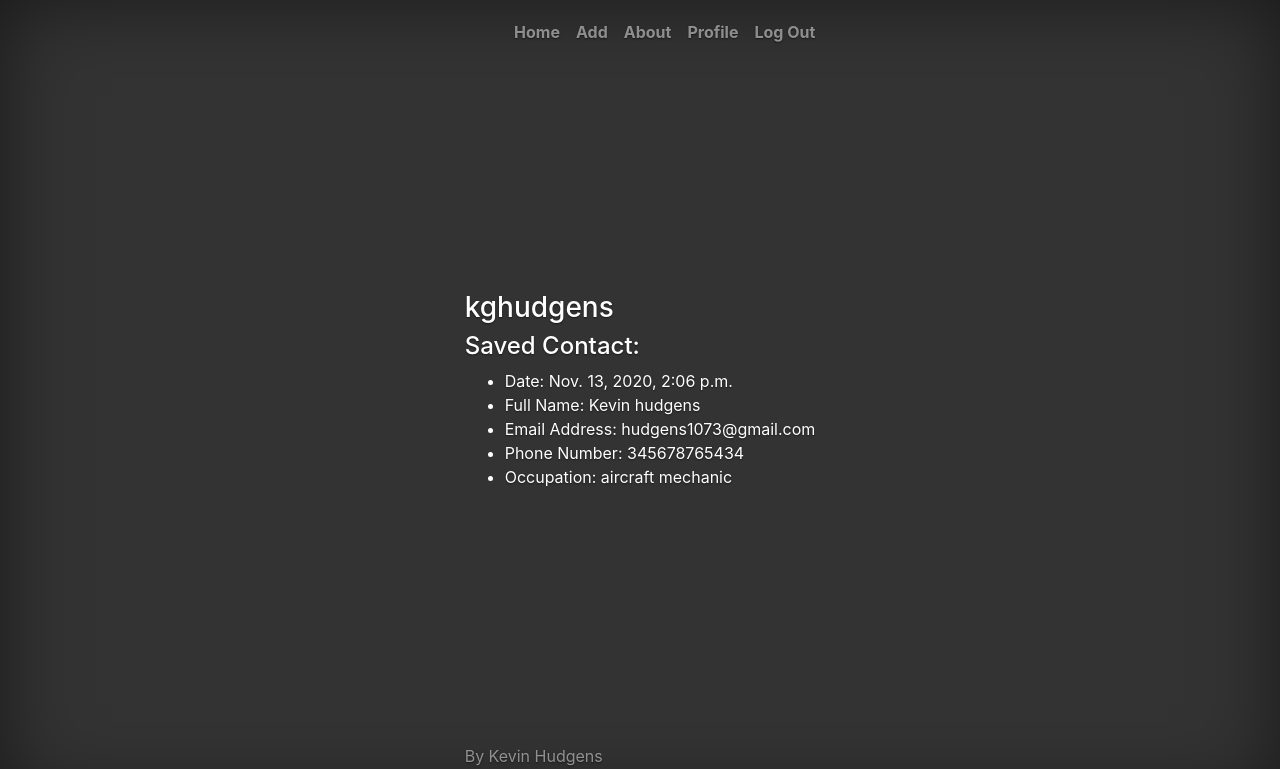
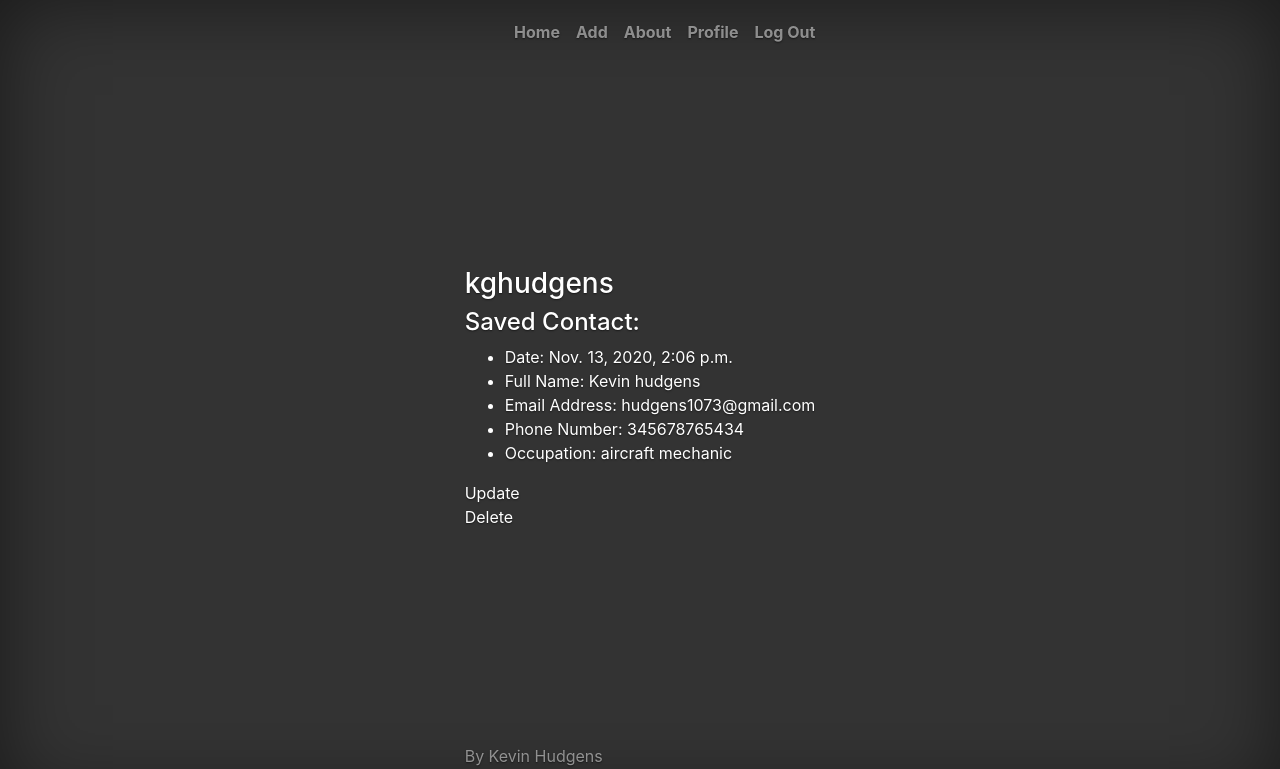
Before and after one commit to kghudgens/ContactBook, a Django app: page /contact/2 in a window 1280 px wide. Shown: the top 769 px of the page. Run offline with Django 3.2, Linux system fonts and the light colour scheme; a user stored in the database is signed in; data comes from the database, SQL or seed files in the repository; some libraries are stand-ins or nearby versions.

Commit message:
Updates to the template, added links for updating and deleting the view

```diff
--- a/Contact_book/book/templates/book/contact_detail.html
+++ b/Contact_book/book/templates/book/contact_detail.html
@@ -19,6 +19,9 @@
                 <li>Phone Number: {{object.phone_number}}</li>
                 <li>Occupation: {{object.occupation}}</li>
               </ul>
+              <a href="{%url 'contact_form' object.id%}">Update</a>
+              <a href="{%url 'contact_delete' object.id%}">Delete</a>
+
 
 {%else%}
 <p>Sign in to see your saved contacts</p>
@@ -26,7 +29,7 @@
     Please <a href="{% url 'login'%}">log in</a> or
     <a href="{% url 'register'%}">make an account</a>
     in order to see your saved contacts.
- </p>
+</p>
 
 
 {%endif%}
```
